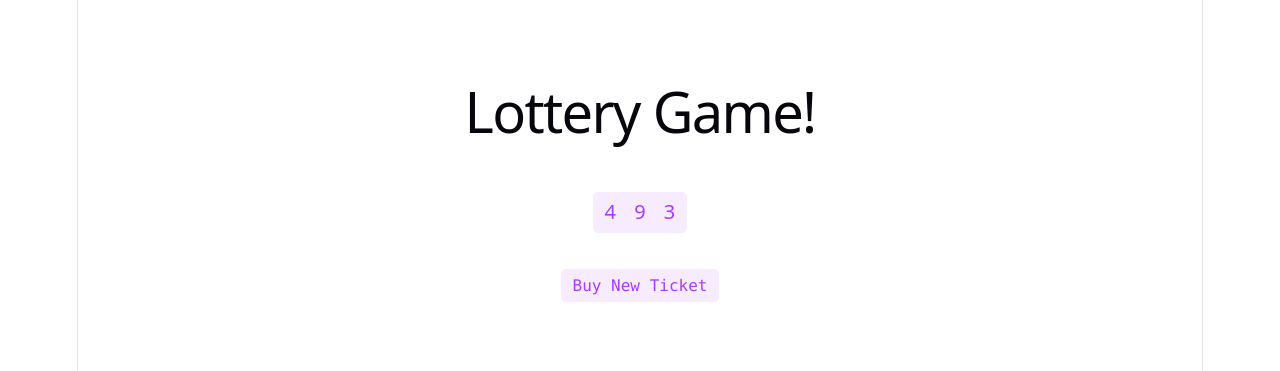
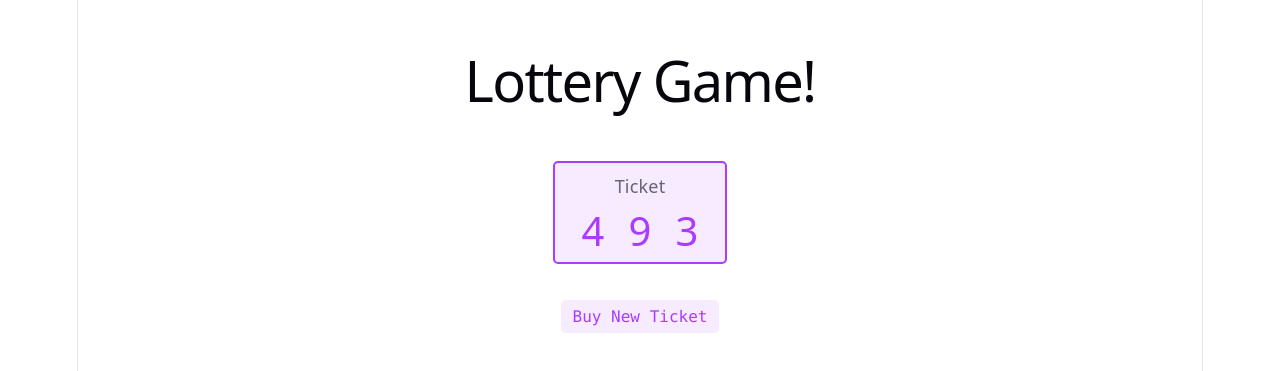
Before and after one commit to buttercup05/React, a React (Vite) app: page / in a window 1280 px wide. Shown: the part 165-536 px from the top of the page. Built offline with nearby package versions, Linux system fonts and the light colour scheme.

Commit message:
Recreated the Lottery game by Lifting State Up pattern

```diff
--- a/src/App.jsx
+++ b/src/App.jsx
@@ -126,7 +126,7 @@ import Lottery from './Lottery';
 function App() {
     return(
         <>
-            <Lottery/>
+            <Lottery n={3} winningSum={15}/>
         </>
     )
 }
--- a/src/Lottery.jsx
+++ b/src/Lottery.jsx
@@ -1,22 +1,19 @@
 import { useState } from "react";
 import "./Lottery.css";
 import { genTicket, ticketSum } from "./helper";
+import Ticket from "./Ticket.jsx";
 
-export default function Lottery() {
-    let [ticket, setTicket] = useState(genTicket(3));
-    let isWinning = ticketSum(ticket) === 15;
+export default function Lottery({n, winningSum}) {
+    let [ticket, setTicket] = useState(genTicket(n));
+    let isWinning = ticketSum(ticket) === winningSum;
     let buyTicket = () => {
-        setTicket(genTicket(3));
+        setTicket(genTicket(n));
     }
 
     return(
         <div className="Lottery">
             <h1>Lottery Game!</h1>
-            <div className="ticket">
-                <span>{ticket[0]}</span>
-                <span>{ticket[1]}</span>
-                <span>{ticket[2]}</span>
-            </div>
+            <Ticket ticketArr={ticket}/>
             <button className="counter" onClick={buyTicket}>Buy New Ticket</button>
             <h3>{isWinning && "Congratulations, you WON"}</h3>
         </div>
--- /dev/null
+++ b/src/Ticket.css
@@ -0,0 +1,10 @@
+.Ticket{
+    border-radius: 5px;
+    background: var(--accent-bg);
+    border: 2px solid var(--accent);
+    max-width: fit-content;
+    padding: 10px 14px;
+}
+.heading{
+    padding-bottom: 1rem;
+}
--- /dev/null
+++ b/src/Ticket.jsx
@@ -0,0 +1,13 @@
+import TicketNum from "./TicketNum";
+import "./Ticket.css";
+
+export default function Ticket({ticketArr}) {
+    return (
+        <div className="Ticket">
+            <p className="heading">Ticket</p>
+            {ticketArr.map((num, index) => (
+                <TicketNum num = {num} key={index}/>
+            ))}
+        </div>
+    )
+}
--- /dev/null
+++ b/src/TicketNum.css
@@ -0,0 +1,5 @@
+.TicketNum{
+    font-size: 40px;
+    color: var(--accent);
+    padding-inline: 12px;
+}
--- /dev/null
+++ b/src/TicketNum.jsx
@@ -0,0 +1,5 @@
+import "./TicketNum.css";
+
+export default function TicketNum({num}) {
+    return <span className="TicketNum">{num}</span>
+}
```
